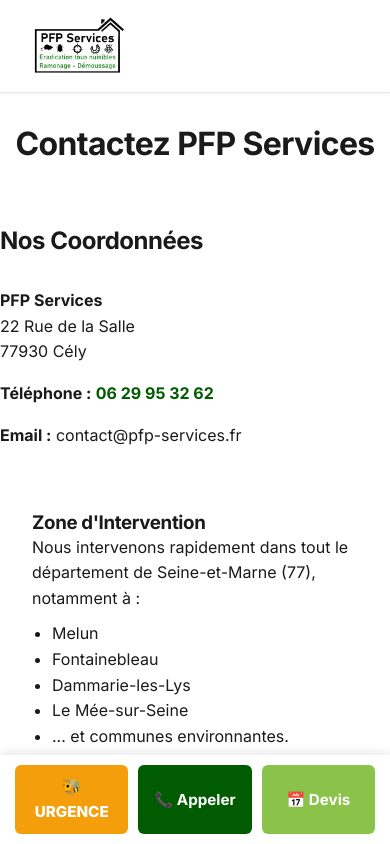
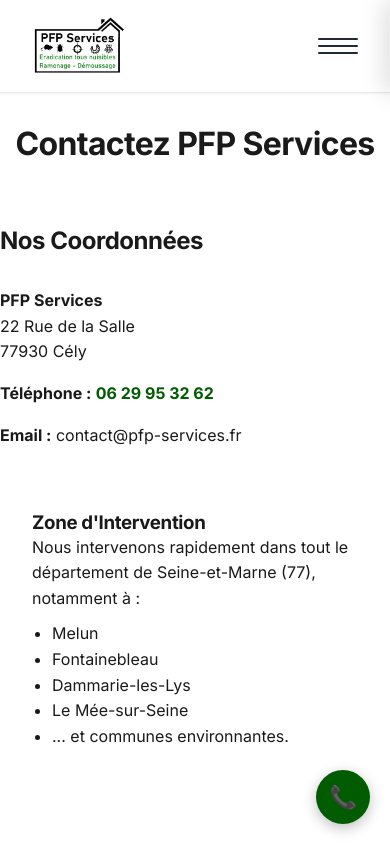
Before and after one commit to Mktotoy/PFP-Services, a Next.js app: page /contact in a window 390 px wide. Built offline with nearby package versions, Linux system fonts and the light colour scheme.

Commit message:
feat: menu burger + drawer mobile (liens manquants avant), bottom bar remplacee par bouton flottant Appeler seul

```diff
--- a/src/components/Header.module.css
+++ b/src/components/Header.module.css
@@ -134,6 +134,120 @@
     font-size: 1.1rem;
 }
 
+/* Burger button - hidden on desktop */
+.burger {
+    display: none;
+    flex-direction: column;
+    justify-content: center;
+    gap: 5px;
+    width: 40px;
+    height: 40px;
+    background: none;
+    border: none;
+    cursor: pointer;
+    padding: 0;
+    z-index: 1002;
+}
+
+.burger span {
+    display: block;
+    width: 100%;
+    height: 2px;
+    background: var(--gray-800);
+    border-radius: 2px;
+}
+
+/* Drawer overlay */
+.drawerOverlay {
+    display: none;
+    position: fixed;
+    inset: 0;
+    background: rgba(0, 0, 0, 0.5);
+    z-index: 1998;
+    opacity: 0;
+    visibility: hidden;
+    transition: opacity 0.25s ease;
+}
+
+.drawerOverlayOpen {
+    opacity: 1;
+    visibility: visible;
+}
+
+/* Drawer panel */
+.drawer {
+    position: fixed;
+    top: 0;
+    right: 0;
+    bottom: 0;
+    width: 82%;
+    max-width: 340px;
+    background: var(--white);
+    z-index: 1999;
+    transform: translateX(100%);
+    transition: transform 0.3s ease;
+    box-shadow: -4px 0 24px rgba(0, 0, 0, 0.15);
+    padding: 1.5rem;
+    overflow-y: auto;
+}
+
+.drawerOpen {
+    transform: translateX(0);
+}
+
+.drawerClose {
+    background: none;
+    border: none;
+    font-size: 1.4rem;
+    line-height: 1;
+    cursor: pointer;
+    color: var(--gray-800);
+    margin-bottom: 1rem;
+    padding: 6px;
+}
+
+.drawerNav {
+    display: flex;
+    flex-direction: column;
+}
+
+.drawerSectionTitle {
+    font-size: 0.75rem;
+    font-weight: 700;
+    text-transform: uppercase;
+    letter-spacing: 0.05em;
+    color: var(--gray-500, #6b7280);
+    margin: 1.25rem 0 0.5rem;
+}
+
+.drawerSectionTitle:first-child {
+    margin-top: 0;
+}
+
+.drawerLink {
+    padding: 12px 4px;
+    font-weight: 600;
+    color: var(--gray-800);
+    border-bottom: 1px solid var(--gray-100);
+}
+
+.drawerDivider {
+    height: 1px;
+    background: var(--gray-200);
+    margin: 1rem 0;
+}
+
+.drawerPhone {
+    margin-top: 1.5rem;
+    display: block;
+    text-align: center;
+    background: var(--primary);
+    color: var(--white);
+    font-weight: 700;
+    padding: 14px;
+    border-radius: var(--radius-full);
+}
+
 @media (max-width: 900px) {
     .nav {
         display: none;
@@ -142,6 +256,14 @@
     .phoneLink {
         display: none;
     }
+
+    .burger {
+        display: flex;
+    }
+
+    .drawerOverlay {
+        display: block;
+    }
 }
 
 @media (max-width: 768px) {
--- a/src/components/Header.tsx
+++ b/src/components/Header.tsx
@@ -1,11 +1,18 @@
+'use client';
+
+import { useState } from 'react';
 import Link from 'next/link';
 import styles from './Header.module.css';
 
 export default function Header() {
+    const [isOpen, setIsOpen] = useState(false);
+
+    const close = () => setIsOpen(false);
+
     return (
         <header className={styles.header}>
             <div className={`container ${styles.container}`}>
-                <Link href="/" className={styles.logo}>
+                <Link href="/" className={styles.logo} onClick={close}>
                     <img src="/images/logos/logo.png" alt="PFP Services" style={{ height: '60px', width: 'auto' }} />
                 </Link>
 
@@ -45,6 +52,57 @@
                         Contact & Devis
                     </Link>
                 </div>
+
+                <button
+                    type="button"
+                    className={styles.burger}
+                    onClick={() => setIsOpen(true)}
+                    aria-label="Ouvrir le menu"
+                    aria-expanded={isOpen}
+                >
+                    <span></span>
+                    <span></span>
+                    <span></span>
+                </button>
+            </div>
+
+            <div
+                className={`${styles.drawerOverlay} ${isOpen ? styles.drawerOverlayOpen : ''}`}
+                onClick={close}
+            />
+
+            <div className={`${styles.drawer} ${isOpen ? styles.drawerOpen : ''}`}>
+                <button
+                    type="button"
+                    className={styles.drawerClose}
+                    onClick={close}
+                    aria-label="Fermer le menu"
+                >
+                    ✕
+                </button>
+
+                <nav className={styles.drawerNav}>
+                    <p className={styles.drawerSectionTitle}>Entretien Toiture</p>
+                    <Link href="/services/demoussage" className={styles.drawerLink} onClick={close}>Démoussage</Link>
+                    <Link href="/services/ramonage" className={styles.drawerLink} onClick={close}>Ramonage</Link>
+
+                    <p className={styles.drawerSectionTitle}>Nuisibles</p>
+                    <Link href="/services/rongeurs" className={styles.drawerLink} onClick={close}>Rongeurs</Link>
+                    <Link href="/services/guepes-frelons" className={styles.drawerLink} onClick={close}>Guêpes & Frelons</Link>
+                    <Link href="/services/cafards" className={styles.drawerLink} onClick={close}>Cafards</Link>
+                    <Link href="/services/chenilles" className={styles.drawerLink} onClick={close}>Chenilles</Link>
+                    <Link href="/services/taupes" className={styles.drawerLink} onClick={close}>Taupes</Link>
+
+                    <div className={styles.drawerDivider} />
+
+                    <Link href="/zones" className={styles.drawerLink} onClick={close}>Zones d&apos;Intervention</Link>
+                    <Link href="/realisations" className={styles.drawerLink} onClick={close}>Réalisations</Link>
+                    <Link href="/contact" className={styles.drawerLink} onClick={close}>Contact & Devis</Link>
+
+                    <a href="tel:0629953262" className={styles.drawerPhone} onClick={close}>
+                        📞 06 29 95 32 62
+                    </a>
+                </nav>
             </div>
         </header>
     );
--- a/src/components/StickyMobileBar.module.css
+++ b/src/components/StickyMobileBar.module.css
@@ -1,53 +1,27 @@
-.container {
+.callBtn {
+    display: none;
     position: fixed;
-    bottom: 0;
-    left: 0;
-    width: 100%;
-    background: var(--white);
-    box-shadow: 0 -2px 10px rgba(0, 0, 0, 0.1);
-    display: flex;
-    justify-content: space-around;
-    padding: 10px;
+    bottom: 20px;
+    right: 20px;
+    width: 54px;
+    height: 54px;
+    border-radius: 50%;
+    background: var(--primary);
+    color: var(--white);
+    align-items: center;
+    justify-content: center;
+    font-size: 1.4rem;
+    text-decoration: none;
+    box-shadow: 0 4px 14px rgba(0, 0, 0, 0.25);
     z-index: 9990;
-    /* Below sidebar overlay (9998) but above content */
-    display: none;
-    /* Hidden by default on desktop */
 }
 
-.btn {
-    flex: 1;
-    margin: 0 5px;
-    display: flex;
-    align-items: center;
-    justify-content: center;
-    text-align: center;
-    padding: 10px;
-    border-radius: var(--radius-sm);
-    font-weight: 700;
-    font-size: 0.95rem;
-    text-decoration: none;
-    transition: background 0.2s;
-}
-
-.callBtn {
-    background-color: var(--primary);
-    color: var(--white);
-}
-
-.quoteBtn {
-    background-color: var(--secondary);
-    /* Or accent color */
-    color: var(--white);
-}
-
-.emergencyBtn {
-    background-color: #f59e0b;
-    color: white;
-    font-weight: 800;
+.callBtn:active {
+    background: var(--primary-dark);
 }
 
 @media (max-width: 768px) {
-    .container {
+    .callBtn {
         display: flex;
     }
 }
--- a/src/components/StickyMobileBar.tsx
+++ b/src/components/StickyMobileBar.tsx
@@ -1,18 +1,9 @@
-import Link from 'next/link';
 import styles from './StickyMobileBar.module.css';
 
 export default function StickyMobileBar() {
     return (
-        <div className={styles.container}>
-            <a href="tel:0629953262" className={`${styles.btn} ${styles.emergencyBtn}`}>
-                🐝 URGENCE
-            </a>
-            <a href="tel:0629953262" className={`${styles.btn} ${styles.callBtn}`}>
-                📞 Appeler
-            </a>
-            <Link href="/contact" className={`${styles.btn} ${styles.quoteBtn}`}>
-                📅 Devis
-            </Link>
-        </div>
+        <a href="tel:0629953262" className={styles.callBtn} aria-label="Appeler PFP Services">
+            📞
+        </a>
     );
 }
```
